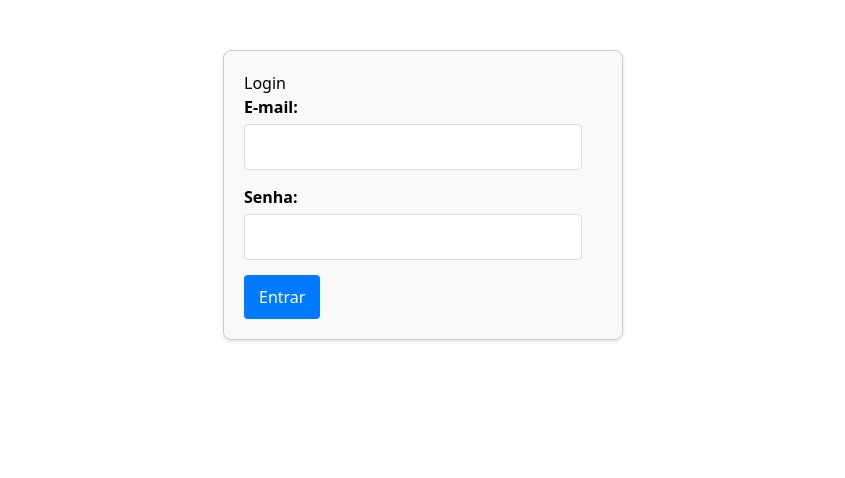
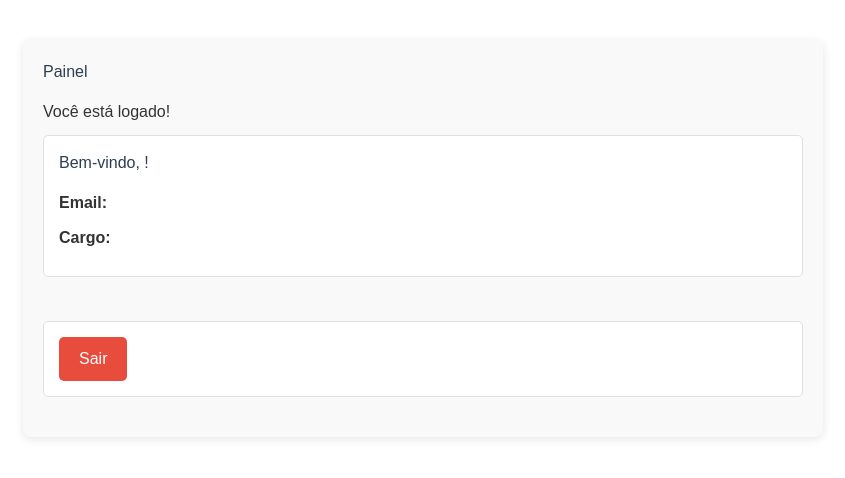
Before and after one commit to InsideChurch/insidechurch-frontend, a Nuxt app: page /dashboard in a window 1280 px wide. Before the commit this address led to /login. Shown: the top 478 px of the page, without its empty margins (217-1062 px from the left). Built offline with nearby package versions, Linux system fonts and the light colour scheme.

Commit message:
feat: add tenant admin management page; update authentication middleware; enhance localization for tenant management

```diff
--- a/i18n/locales/en-US.json
+++ b/i18n/locales/en-US.json
@@ -48,7 +48,9 @@
     "typeMain": "Main",
     "typeBranch": "Branch",
     "typeCongregation": "Congregation",
-    "typeMinistry": "Ministry"
+    "typeMinistry": "Ministry",
+    "create_tenant_link": "Manage Organizations",
+    "create_tenant_admin_link": "Manage Organization Admins"
   },
   "tenantAdmins": {
     "title": "Manage Tenant Super Admins",
--- a/i18n/locales/pt-BR.json
+++ b/i18n/locales/pt-BR.json
@@ -48,7 +48,9 @@
     "typeMain": "Matriz",
     "typeBranch": "Filial",
     "typeCongregation": "Congregação",
-    "typeMinistry": "Ministério"
+    "typeMinistry": "Ministério",
+    "create_tenant_link": "Gerenciar Organizações",
+    "create_tenant_admin_link": "Gerenciar Admins de Organização"
   },
   "tenantAdmins": {
     "title": "Gerenciar Administradores de Organização",
--- a/pages/dashboard.vue
+++ b/pages/dashboard.vue
@@ -4,9 +4,9 @@
     <p>{{ $t('dashboard.logged_in_message') }}</p>
 
     <div class="user-info-section">
-      <h2>{{ $t('dashboard.welcome_user', { name: userName }) }}</h2>
-      <p><strong>{{ $t('dashboard.email_label') }}:</strong> {{ userEmail }}</p>
-      <p><strong>{{ $t('dashboard.role_label') }}:</strong> {{ userRole }}</p>
+      <h2>{{ $t('dashboard.welcome_user', { name: authStore.userName }) }}</h2>
+      <p><strong>{{ $t('dashboard.email_label') }}:</strong> {{ authStore.userEmail }}</p>
+      <p><strong>{{ $t('dashboard.role_label') }}:</strong> {{ authStore.userRole }}</p>
     </div>
 
     <div v-if="isGlobalSuperAdmin" class="admin-actions-section">
@@ -19,43 +19,26 @@
     <br>
 
     <div class="general-actions-section">
-      <button @click="logout" class="logout-button">{{ $t('dashboard.logout_button') }}</button>
+      <button @click="handleLogout" class="logout-button">{{ $t('dashboard.logout_button') }}</button>
     </div>
   </div>
 </template>
 
 <script setup>
-import { ref, onMounted } from 'vue';
 import { useRouter } from 'vue-router';
+import { useAuthStore } from '~/store/auth';
+import { useI18n } from 'vue-i18n';
 
+const { t } = useI18n();
+const authStore = useAuthStore();
 const router = useRouter();
-const isGlobalSuperAdmin = ref(false);
-const userName = ref('');
-const userEmail = ref('');
-const userRole = ref('');
 
-onMounted(() => {
-  const currentUser = JSON.parse(localStorage.getItem('currentUser'));
-  if (currentUser) {
-    userName.value = currentUser.name || '';
-    userEmail.value = currentUser.email || '';
-    userRole.value = currentUser.role || '';
-
-    if (currentUser.is_global_super_admin) {
-      isGlobalSuperAdmin.value = true;
-    }
-  } else {
-    console.warn("currentUser not found in localStorage. Redirecting to login.");
-    router.push('/login');
-  }
-});
-
-const logout = () => {
-  localStorage.removeItem('authToken');
-  localStorage.removeItem('currentUser');
+const handleLogout = () => {
+  authStore.clearAuth();
   router.push('/login');
 };
 </script>
+
 
 <style scoped>
 .dashboard-container {
```
Also changed, not shown: middleware/auth.global.ts (added, +36 -0 lines), pages/tenants-admins.vue (renamed from pages/tenant-admins.vue), plugins/auth-init.ts (line endings or trailing spaces).
